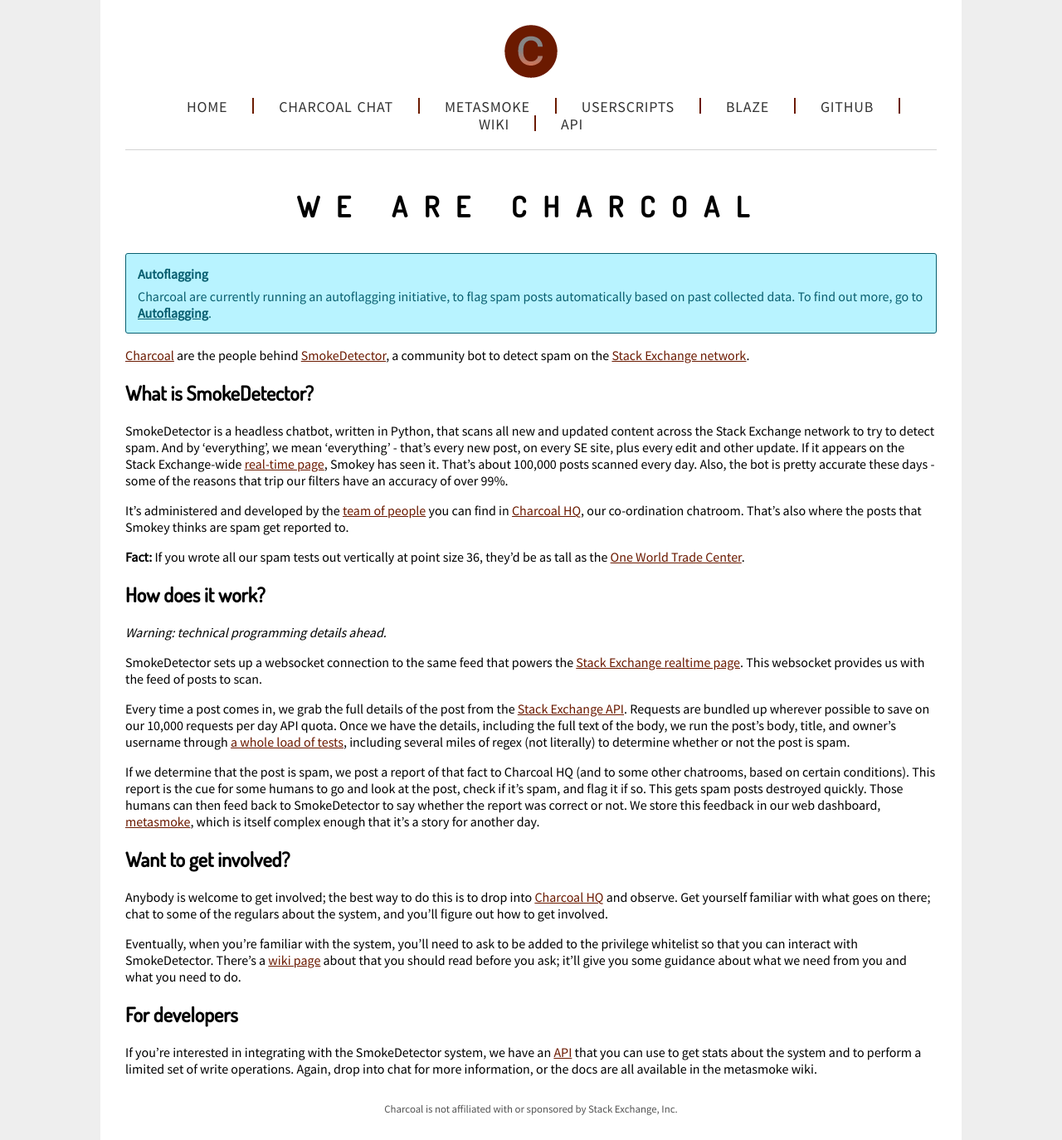
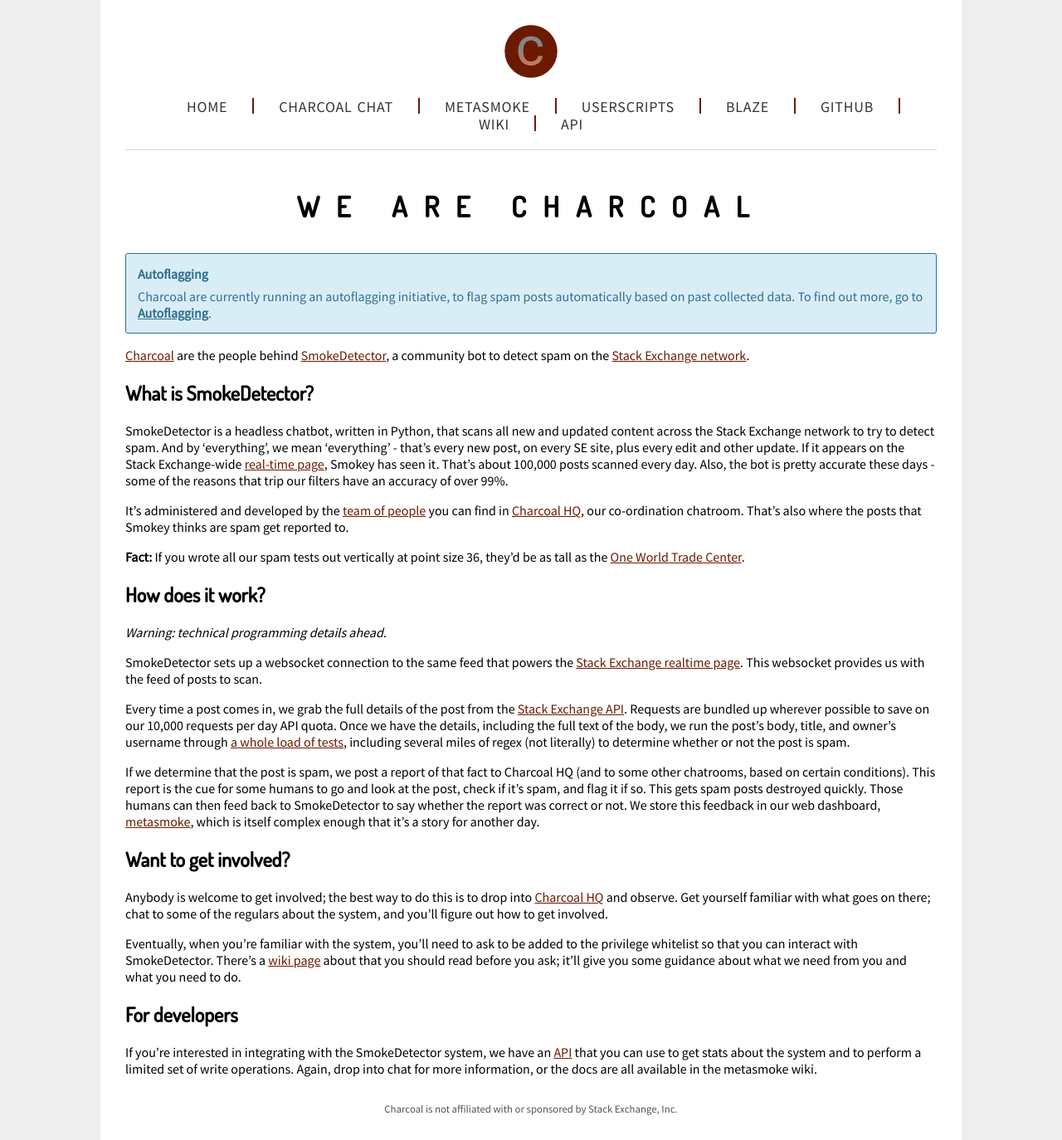
Before and after one commit to Charcoal-SE/charcoal-se.github.io, a Jekyll site: the page built from index.md, in a window 1280 px wide. Shown: the whole page at 83% size. Built offline with Jekyll 4.4.1, drawn with Linux system fonts in a browser that asks for light colours; our own code applies the rules of GitHub Pages for plain Markdown files; comment, search, counter and statistics services are not loaded.

Commit message:
Fix blue color
Uses Bootstrap colors • Fixes #11

```diff
--- a/assets/application.css
+++ b/assets/application.css
@@ -60,10 +60,10 @@
 }
 
 .alert {
-  border: 1px solid #095F70;
+  border: 1px solid #31708F;
   border-radius: 3px;
-  background: #B8F3FF;
-  color: #095F70;
+  background: #D9EDF7;
+  color: #31708F;
   padding: 7px;
   margin: 0;
 }
@@ -76,7 +76,7 @@
 .alert a, .alert a:hover, .alert a:active, .alert a:visited {
   font-weight: bold;
   text-decoration: underline;
-  color: #095F70;
+  color: #31708F;
 }
 
 .body-container {
```
